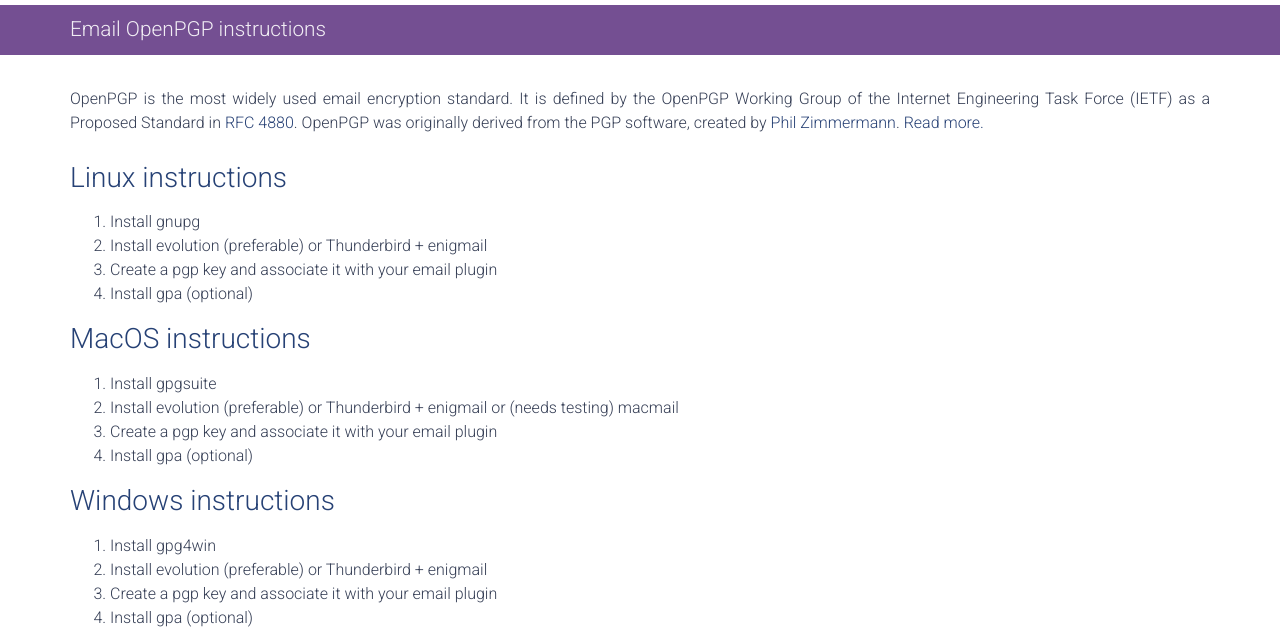
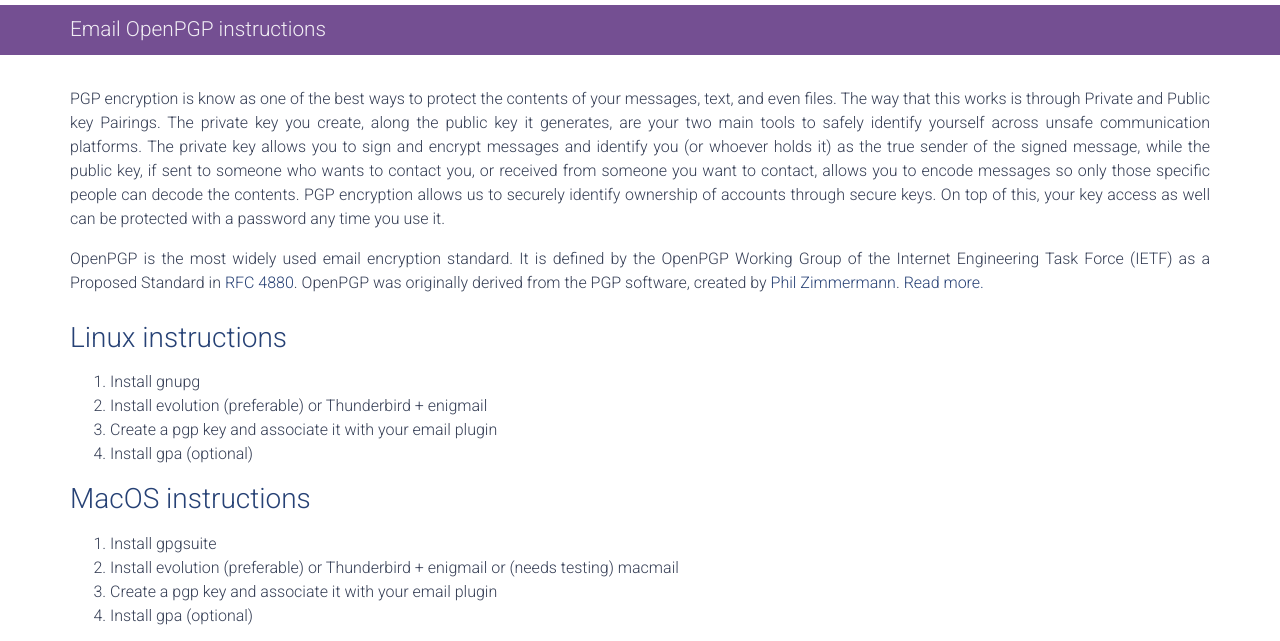
Before and after one commit to guldcoin/guld-email, a plain HTML site: page index.html in a window 1280 px wide. Shown: the part 60-701 px from the top of the page. Drawn offline with nearby package versions, Linux system fonts and the light colour scheme.

Commit message:
copy update

```diff
--- a/index.html
+++ b/index.html
@@ -66,13 +66,23 @@
         <div class="container">
             <div class="row">
                 <div class="col-md-12 text-justify">
+                    <p>
+                        PGP encryption is know as one of the best ways to protect the contents of your messages, text, and even files. The way that
+                        this works is through Private and Public key Pairings. The private key you create, along the public
+                        key it generates, are your two main tools to safely identify yourself across unsafe communication
+                        platforms. The private key allows you to sign and encrypt messages and identify you (or whoever holds
+                        it) as the true sender of the signed message, while the public key, if sent to someone who wants
+                        to contact you, or received from someone you want to contact, allows you to encode messages so only
+                        those specific people can decode the contents. PGP encryption allows us to securely identify ownership
+                        of accounts through secure keys. On top of this, your key access as well can be protected with a
+                        password any time you use it.
+                    </p>
                     <p>OpenPGP is the most widely used email encryption standard. It is defined by the OpenPGP Working Group
                         of the Internet Engineering Task Force (IETF) as a Proposed Standard in
                         <a target="_blank" href="https://tools.ietf.org/html/rfc4880">RFC 4880</a>. OpenPGP was originally derived from the PGP software, created by
                         <a target="_blank" href="https://philzimmermann.com">Phil Zimmermann</a>.
                         <a target="_blank" href="https://www.openpgp.org/">Read more.</a>
                     </p>
-
                 </div>
             </div>
         </div>
```
